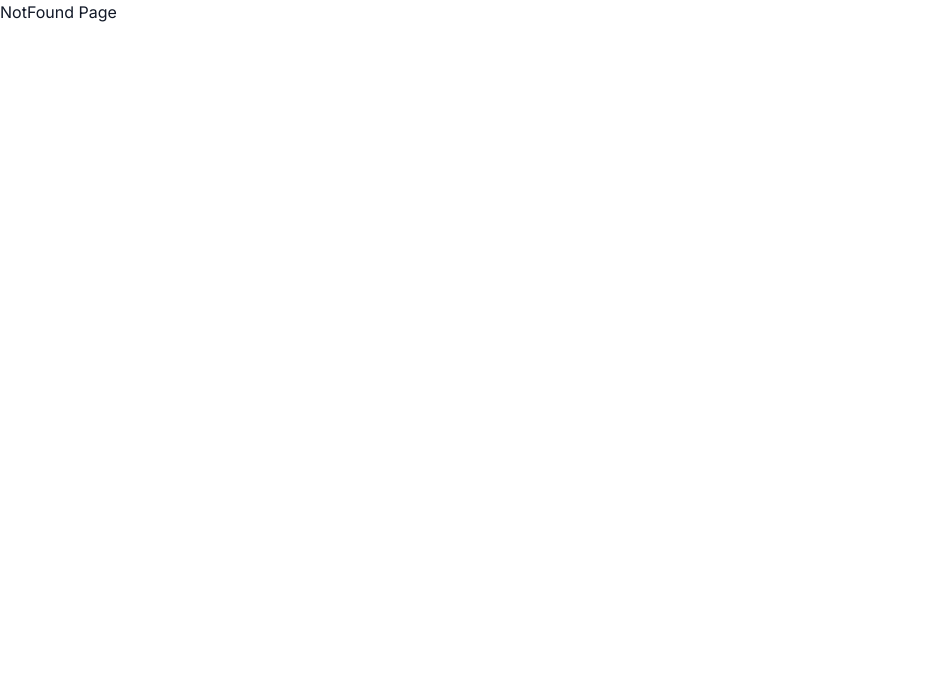
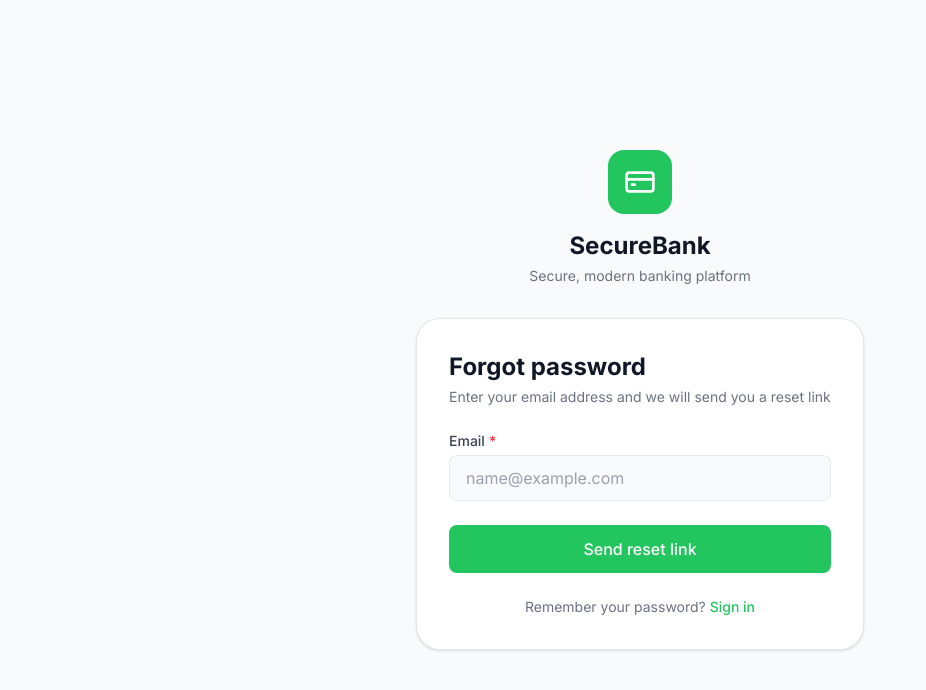
Before and after one commit to AndjelaSestak/fep-claude-practice, a React (Vite) app in the folder Frontend/my-app/: page /forgot-password in a window 1280 px wide. Shown: the top 690 px of the page, without its empty margins (0-926 px from the left). Built offline with nearby package versions, Linux system fonts and the light colour scheme; no server answers.

Commit message:
feature(frontend):Implemented ForgotPassword Page

```diff
--- /dev/null
+++ b/Frontend/my-app/src/pages/ForgotPasswordPage.jsx
@@ -0,0 +1,95 @@
+import { useState } from "react";
+import { CreditCard } from "lucide-react";
+import Button from "../components/ui/Button";
+import FormField from "../components/ui/FormField";
+import FormWrapper from "../components/ui/FormWrapper";
+import Input from "../components/ui/InputField";
+import { forgotPassword } from "../services/authService";
+import {
+  AlertDialog,
+  AlertDialogAction,
+  AlertDialogDescription,
+  AlertDialogFooter,
+  AlertDialogHeader,
+  AlertDialogTitle,
+} from "../components/ui/AlertDialog";
+
+const ForgotPasswordPage = () => {
+    const [email, setEmail] = useState("");
+    const [loading, setLoading] = useState(false);
+    const [dialog, setDialog] = useState(null);
+
+    const handleSubmit = async (e) => {
+        e.preventDefault();
+        setLoading(true);
+
+        try {
+            await forgotPassword(email);
+            setDialog({
+              title: "Reset link sent",
+              description: "If an account with that email exists, a password reset link has been sent.",
+            });
+        } catch (error) {
+            console.error("Error occurred while sending reset link:", error);
+            setDialog({
+              title: "Reset link failed",
+              description: error.response?.data?.detail || "Failed to send reset link.",
+            });
+        } finally {
+            setLoading(false);
+        }
+    };
+
+  return (
+    <div className="min-h-screen bg-gray-50 flex flex-col items-center justify-center px-4">
+      <div className="flex flex-col items-center mb-8">
+        <div className="w-16 h-16 bg-primary rounded-2xl flex items-center justify-center mb-4">
+            <CreditCard className="w-8 h-8 text-white" />
+        </div>
+        <h1 className="text-2xl font-bold text-gray-900">SecureBank</h1>
+        <p className="text-gray-500 text-sm mt-1">Secure, modern banking platform</p>
+      </div>
+
+      <FormWrapper className="max-w-md">
+        <h2 className="text-2xl font-bold text-gray-900">Forgot password</h2>
+        <p className="text-gray-500 text-sm mt-1 mb-6">
+          Enter your email address and we will send you a reset link
+        </p>
+
+        <form onSubmit={handleSubmit}>
+          <FormField label="Email" required>
+            <Input
+              type="email"
+              placeholder="name@example.com"
+              value={email}
+              onChange={(e) => setEmail(e.target.value)}
+            />
+          </FormField>
+
+          <Button type="submit" className="w-full mt-6" size="lg" disabled={loading}>
+            {loading ? "Sending..." : "Send reset link"}
+          </Button>
+        </form>
+
+        <p className="text-center text-sm text-gray-500 mt-6">
+          Remember your password?{" "}
+          <a href="/login" className="text-primary font-medium hover:underline">
+            Sign in
+          </a>
+        </p>
+      </FormWrapper>
+
+      <AlertDialog open={Boolean(dialog)} onClose={() => setDialog(null)}>
+        <AlertDialogHeader>
+          <AlertDialogTitle>{dialog?.title}</AlertDialogTitle>
+          <AlertDialogDescription>{dialog?.description}</AlertDialogDescription>
+        </AlertDialogHeader>
+        <AlertDialogFooter>
+          <AlertDialogAction onClick={() => setDialog(null)}>OK</AlertDialogAction>
+        </AlertDialogFooter>
+      </AlertDialog>
+    </div>
+  );
+};
+
+export default ForgotPasswordPage;
--- a/Frontend/my-app/src/services/authService.js
+++ b/Frontend/my-app/src/services/authService.js
@@ -24,3 +24,8 @@
         return response.data
     },
 }
+
+export const forgotPassword = async (email) => {
+    const response = await api.post('/auth/forgot-password_email', { email })
+    return response.data
+}
```
Also changed, not shown: Frontend/my-app/src/router/index.jsx (+9 -0 lines).
